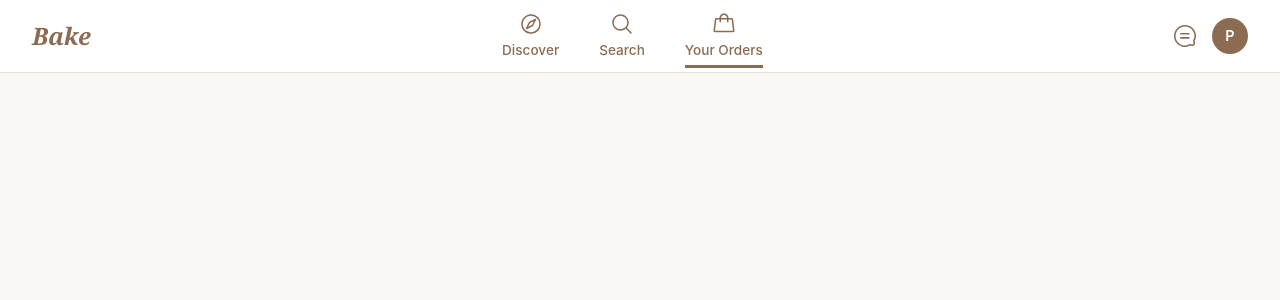
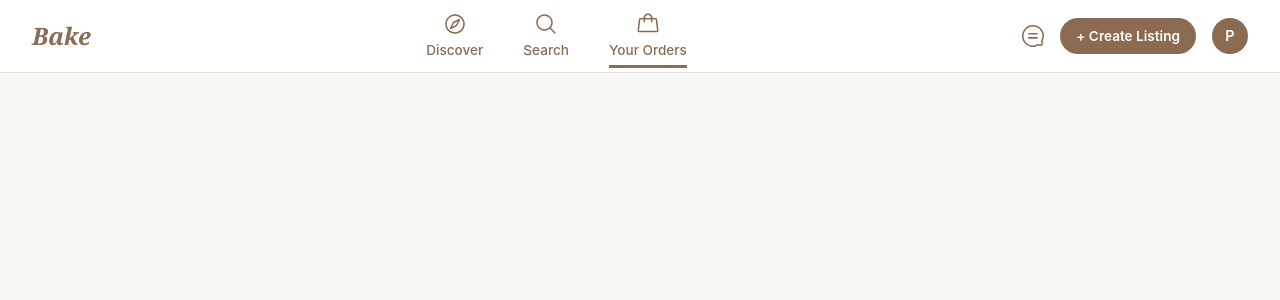
Before and after one commit to GatorBakers/GatorBakers, a React (Vite) app in the folder Client/: page /orders in a window 1280 px wide. Shown: the top 300 px of the page. Built offline with nearby package versions, Linux system fonts and the light colour scheme.

Commit message:
Added '+ Create Listing' button on top navbars

```diff
--- a/Client/src/components/Navbar.css
+++ b/Client/src/components/Navbar.css
@@ -87,6 +87,25 @@
     height: 22px;
 }
 
+.navbar-create-listing {
+    display: flex;
+    align-items: center;
+    padding: 8px 16px;
+    border-radius: 20px;
+    background-color: #8b6b52;
+    color: #fff;
+    font-size: 0.85rem;
+    font-weight: 600;
+    text-decoration: none;
+    white-space: nowrap;
+    transition: background-color 0.2s ease;
+}
+
+.navbar-create-listing:hover {
+    background-color: #6c513d;
+    color: #fff;
+}
+
 .navbar-avatar {
     display: flex;
     align-items: center;
@@ -117,3 +136,8 @@
 .navbar-avatar.active::after {
     background-color: #8b6b52;
 }
+
+.navbar-avatar:hover {
+    background-color: #6c513d;
+    color:#fff;
+}
--- a/Client/src/components/Navbar.tsx
+++ b/Client/src/components/Navbar.tsx
@@ -31,6 +31,9 @@ const Navbar = () => {
                 <NavLink to="/messages" className="navbar-messages">
                     <img src={MessagesIcon} alt="Messages" className="navbar-icon" />
                 </NavLink>
+                <NavLink to="/create-listing" className="navbar-create-listing">
+                    + Create Listing
+                </NavLink>
                 <NavLink to="/profile" className="navbar-avatar">
                     P
                 </NavLink>
--- a/Client/src/components/mobile/MobileTopBar.css
+++ b/Client/src/components/mobile/MobileTopBar.css
@@ -6,6 +6,7 @@
     z-index: 100;
     display: flex;
     align-items: center;
+    justify-content: space-between;
     height: 52px;
     background-color: #fff;
     border-bottom: 1px solid #e8e0da;
@@ -20,3 +21,16 @@
     color: #8b6b52;
     text-decoration: none;
 }
+
+.mobile-top-bar-create {
+    display: flex;
+    align-items: center;
+    padding: 6px 14px;
+    border-radius: 20px;
+    background-color: #8b6b52;
+    color: #fff;
+    font-size: 0.8rem;
+    font-weight: 600;
+    text-decoration: none;
+    white-space: nowrap;
+}
--- a/Client/src/components/mobile/MobileTopBar.tsx
+++ b/Client/src/components/mobile/MobileTopBar.tsx
@@ -7,6 +7,9 @@ const MobileTopBar = () => {
             <NavLink to="/discover" className="mobile-top-bar-logo">
                 Bake
             </NavLink>
+            <NavLink to="/create-listing" className="mobile-top-bar-create">
+                + Create Listing
+            </NavLink>
         </header>
     );
 };
```
